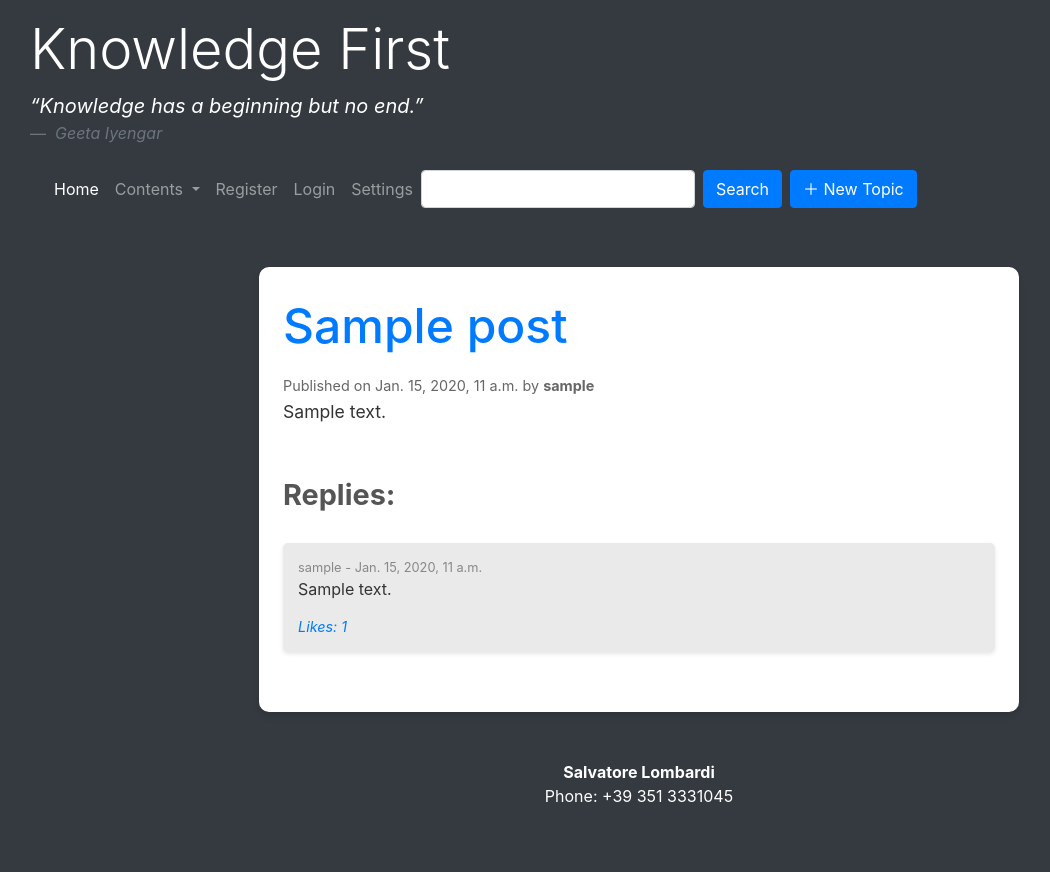
After one commit to Salva05/Knowledge-First, a Django app: page /detail/1 in a window 1280 px wide. The commit adds this page. Shown: the whole page, without its empty margins (1-1051 px from the left). Run offline with Django 5.2, Linux system fonts and the light colour scheme; tables that the repository leaves empty hold one stand-in row (values such as "Sample post"); some libraries are stand-ins or nearby versions.

Commit message:
Created a 'detail' view for topic's detail

```diff
--- a/knowledgFirst/forum/admin.py
+++ b/knowledgFirst/forum/admin.py
@@ -3,8 +3,8 @@ from .models import *
 
 admin.site.register(User)
 admin.site.register(Post)
-admin.site.register(Comment)
+admin.site.register(Reply)
 admin.site.register(Tag)
 admin.site.register(PostTag)
 admin.site.register(PostLike)
-admin.site.register(CommentLike)
+admin.site.register(ReplyLike)
--- a/knowledgFirst/forum/models.py
+++ b/knowledgFirst/forum/models.py
@@ -27,7 +27,7 @@ DEFAULT_GRADE = GRADES_CHOICES[0][0]  # 'Novice'
 DEFAULT_STATE = POST_STATE_CHOICES[0][0]  # 'Open'
 
 class Grade(models.Model):
-    name = models.CharField(max_length=30, choices=GRADES_CHOICES, default=DEFAULT_GRADE)
+    name = models.CharField(max_length=30, choices=GRADES_CHOICES, default=None)
 
     def __str__(self):
         return self.name
@@ -42,9 +42,9 @@ class User(models.Model):
     email = models.EmailField(unique=True)
     join_date = models.DateTimeField(auto_now_add=True)
     last_login = models.DateTimeField(auto_now=True)
-    grade = models.ForeignKey(Grade, on_delete=models.SET_NULL, null=True, default=DEFAULT_GRADE)
+    grade = models.CharField(max_length=30, default=DEFAULT_GRADE)
     total_posts = models.IntegerField(default=0)
-    total_comments = models.IntegerField(default=0)
+    total_replys = models.IntegerField(default=0)
     total_likes = models.IntegerField(default=0)
     interests = models.TextField()
     followers = models.IntegerField(default=0)
@@ -57,7 +57,7 @@ class User(models.Model):
 class Post(models.Model):
     title = models.CharField(max_length=50)
     content = models.TextField()
-    date_posted = models.DateTimeField(auto_now_add=True)
+    pub_date = models.DateTimeField(auto_now_add=True)
     last_modify = models.DateTimeField(auto_now=True)
     total_replies = models.IntegerField(default=0)
     state = models.CharField(max_length=20, choices=POST_STATE_CHOICES, default=DEFAULT_STATE)
@@ -77,10 +77,10 @@ class Post(models.Model):
         return self.title
 
 
-class Comment(models.Model):
+class Reply(models.Model):
     post = models.ForeignKey(Post, on_delete=models.CASCADE)
     content = models.TextField()
-    comment_date = models.DateTimeField(auto_now_add=True)
+    reply_date = models.DateTimeField(auto_now_add=True)
     author = models.ForeignKey(User, on_delete=models.CASCADE)
     pinned = models.BooleanField(default=False)
     likes = models.IntegerField(default=0)
@@ -118,12 +118,12 @@ class PostLike(models.Model):
         return f"{self.post.title} - {self.user.username}"
 
 
-class CommentLike(models.Model):
-    comment = models.ForeignKey(Comment, on_delete=models.CASCADE)
+class ReplyLike(models.Model):
+    reply = models.ForeignKey(Reply, on_delete=models.CASCADE)
     user = models.ForeignKey(User, on_delete=models.CASCADE)
 
     def __str__(self):
-        return f"{self.comment.author.username} - {self.user.username}"
+        return f"{self.reply.author.username} - {self.user.username}"
 
     def get_absolute_url(self):
         return reverse('user-detail', kwargs={'pk': self.pk})
--- /dev/null
+++ b/knowledgFirst/forum/templates/detail.html
@@ -0,0 +1,155 @@
+{% extends "master.html" %}
+
+{% load static %}
+
+{% block content %}
+<style>
+	/* Styling for the main container */
+	.container {
+		padding-top: 50px;
+	}
+
+	/* Styling for the post container */
+	.post-container {
+		background-color: #fff;
+		border-radius: 10px;
+		padding: 30px;
+		box-shadow: 0 4px 6px rgba(0, 0, 0, 0.1);
+		color: #333;
+	}
+
+	/* Styling for the post title */
+	.post-title {
+		font-size: 3rem;
+		margin-bottom: 20px;
+		color: #007bff;
+	}
+
+	/* Styling for the post metadata */
+	.post-meta {
+		font-size: 0.9rem;
+		color: #666;
+	}
+
+	/* Styling for the comment metadata */
+	.comment-meta {
+		font-size: 0.8rem;
+		color: #888;
+	}
+
+	/* Styling for the author */
+	.author {
+		margin-bottom: 20px;
+	}
+
+	/* Styling for the post content */
+	.post-content {
+		font-size: 1.1rem;
+		line-height: 1.8;
+	}
+
+	/* Styling for the comment list */
+	.comment-list {
+		padding-left: 0;
+		margin-top: 30px;
+		list-style: none;
+	}
+
+	/* Styling for each comment item */
+	.comment-item {
+		background-color: #eaeaea;
+		border-radius: 5px;
+		padding: 15px;
+		margin-bottom: 30px;
+		box-shadow: 0 2px 4px rgba(0, 0, 0, 0.1);
+	}
+
+	/* Styling for paragraphs within the post container */
+	.post-container p {
+		margin-bottom: 15px;
+	}
+
+	/* Styling for headings within the post container */
+	.post-container h4 {
+		margin-bottom: 10px;
+	}
+
+	/* Styling for the Comments section */
+	.comments-title {
+		font-size: 1.8rem;
+		font-weight: bold;
+		color: #555;
+		margin-top: 50px;
+		margin-bottom: 30px;
+	}
+
+	.lks {
+		font-size: 0.9rem;
+		font-style: italic;
+	}
+
+	/* Override text color for modal content */
+	.modal-content {
+		color: #333;
+		/* Change to the desired text color */
+	}
+</style>
+
+<div class="container">
+	<div class="row justify-content-center">
+		<div class="col-lg-8 post-container px-4">
+			<!-- Post Title -->
+			<h1 class="post-title">{{ post.title }}</h1>
+
+			<!-- Post Metadata -->
+			<div class="post-meta">Published on {{ post.pub_date }} by <strong>{{ post.author }}</strong></div>
+
+			<!-- Post Content -->
+			<div class="post-content">
+				{{ post.content | safe }}
+			</div>
+
+			<!-- Comments Section -->
+			<h2 class="comments-title">Replies:</h2>
+			{% if replies.count == 0 %}
+			<p>No replies yet.</p>
+			{% else %}
+			<ul class="comment-list">
+				{% for reply in replies %}
+				<li class="comment-item">
+					<div class="comment-meta">{{ reply.author }} - {{ reply.reply_date }}</div>
+					<div>{{ reply.content | linebreaks }}</div>
+					<div class="text-muted lks"><a href="#" data-toggle="modal" data-target="#exampleModalCenter">Likes:
+							{{ reply.likes }}</a></div>
+				</li>
+				{% endfor %}
+			</ul>
+			{% endif %}
+		</div>
+	</div>
+</div>
+<!-- Modal -->
+<div class="modal fade" id="exampleModalCenter" tabindex="-1" role="dialog" aria-labelledby="exampleModalCenterTitle"
+	aria-hidden="true">
+	<div class="modal-dialog modal-dialog-centered" role="document">
+		<div class="modal-content">
+			<div class="modal-header">
+				<h5 class="modal-title" id="exampleModalLongTitle">Likes</h5>
+				<button type="button" class="close" data-dismiss="modal" aria-label="Close">
+					<span aria-hidden="true">&times;</span>
+				</button>
+			</div>
+			<div class="modal-body">
+				<ul>
+					<li>John Doe - 2020-01-01</li>
+					<li>Jane Doe - 2020-01-02</li>
+					<li>John Smith - 2020-01-03</li>
+				</ul>
+			</div>
+			<div class="modal-footer">
+				<button type="button" class="btn btn-secondary" data-dismiss="modal">Close</button>
+			</div>
+		</div>
+	</div>
+</div>
+{% endblock %}
--- a/knowledgFirst/forum/templates/master.html
+++ b/knowledgFirst/forum/templates/master.html
@@ -82,7 +82,6 @@
             </div>
         </nav>
     </div>
-
     <!-- Body -->
     {% block content %}
     {% endblock %}
--- a/knowledgFirst/forum/urls.py
+++ b/knowledgFirst/forum/urls.py
@@ -4,5 +4,5 @@ from . import views
 urlpatterns = [
     path('', views.index, name='index'),
     path('elenco', views.elenco, name='elenco'),
-    path('dettaglio/<int:id>', views.dettaglio, name='dettaglio'),
+    path('detail/<int:id>', views.detail, name='detail'),
 ]
--- a/knowledgFirst/forum/views.py
+++ b/knowledgFirst/forum/views.py
@@ -5,8 +5,12 @@ from .models import *
 
 def index(request):
     template = loader.get_template('index.html')
-    context = {}
-    return HttpResponse(template.render(context, request))
+
+    latest_posts = Post.objects.all().order_by('-pub_date')[:5]
+    context = {
+        'latest_posts': latest_posts
+    }
+    return HttpResponse(template.render(context=context, request=request))
 
 def elenco(request):
     template = loader.get_template('elenco.html')
@@ -17,15 +21,15 @@ def elenco(request):
     }
     return HttpResponse(template.render(context, request))
 
-def dettaglio(request, id):
-    template = loader.get_template('dettaglio.html')
+def detail(request, id):
+    template = loader.get_template('detail.html')
 
     target_post = Post.objects.get(pk=id)
 
-    comments = Comment.objects.all().filter(post=target_post)
+    replies = Reply.objects.all().filter(post=target_post)
 
     context = {
         'post': target_post,
-        'comments': comments
+        'replies': replies
     }
     return HttpResponse(template.render(context, request))
```
Also changed, not shown: knowledgFirst/forum/templates/dettaglio.html (deleted, +0 -22 lines), knowledgFirst/forum/templates/index.html (+7 -4 lines), knowledgFirst/forum/migrations/0004_alter_grade_name.py (added), knowledgFirst/forum/migrations/0005_alter_user_grade.py (added), knowledgFirst/forum/migrations/0006_rename_date_posted_post_pub_date.py (added), knowledgFirst/forum/migrations/0007_remove_commentlike_comment_remove_commentlike_user_and_more.py (added).
